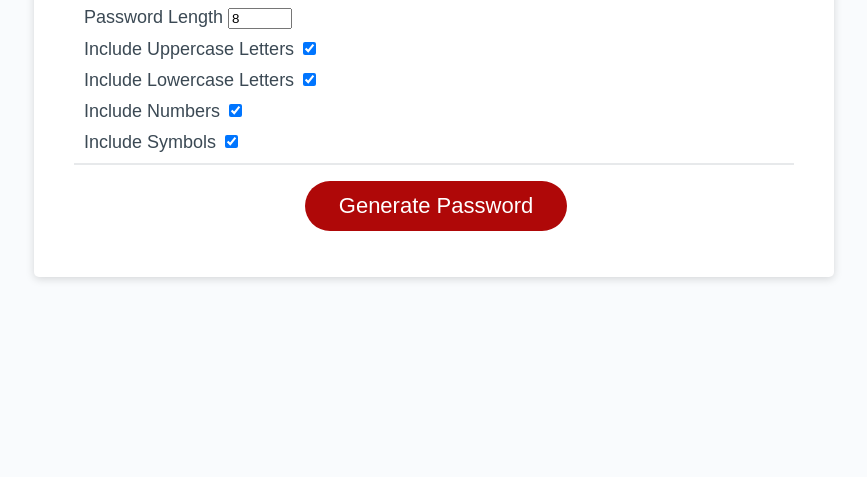
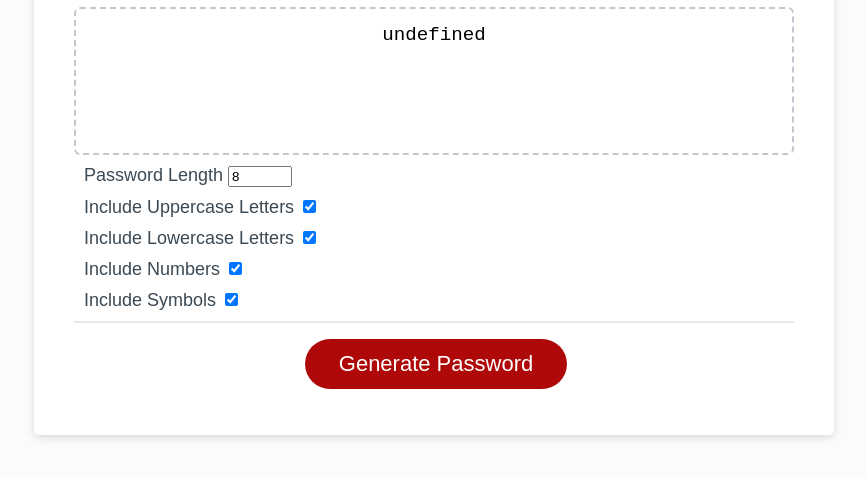
Before and after one commit to nicolechai1028/homework3, a plain HTML site: page index.html in a window 1280 px wide. Both pictures are taken after a click on the button "Generate Password". Shown: the part 241-718 px from the top of the page, without its empty margins (206-1073 px from the left). Drawn offline with Linux system fonts and the light colour scheme.

Commit message:
final version, still doesn't work. watched a tutorial but still didn't help.

```diff
--- a/index.html
+++ b/index.html
@@ -10,14 +10,19 @@
   <body>
     <!-- Container -->
     <div class="wrapper">
-      <header>
         <h1>Password Generator</h1>
-      </header>
       <div class="card">
         <div class="card-header">
           <h2>Generate a Password</h2>
         </div>
-
+        <div class="card-body">
+          <textarea
+            readonly
+            id="password"
+            placeholder="Your Secure Password"
+            aria-label="Generated Password"
+          ></textarea>
+        </div>
           <div class="criteria">
             <label>Password Length</label>
 			        <input type="number" id="length" min='8' max='128' value='8' />
@@ -38,10 +43,10 @@
             <label>Include Symbols</label>
             <input type="checkbox" id="symbols" checked />
           </div>
-
         <div class="card-footer">
           <button id="generate" class="btn">Generate Password</button>
         </div>
+
       </div>
     </div>
     <script src="script.js"></script>
--- a/script.js
+++ b/script.js
@@ -13,6 +13,23 @@ var randomFunc = {
   symbol: getRandomSymbol,
 }
 
+function getRandomLower(){
+  return String.fromCharCode(Math.floor(Math.random() * 26) + 97);
+}
+
+function getRandomUpper(){
+  return String.fromCharCode(Math.floor(Math.random() * 26) + 65);
+}
+
+function getRandomNumber(){
+  return String.fromCharCode(Math.floor(Math.random() * 10) + 48);
+}
+
+function getRandomSymbol(){
+  var symbols = '!@#$%^&*()-+{}[]=<>/,.'
+  return symbols[Math.floor(Math.random() * symbols.length)];
+}
+
 // Generate Event Listener
 generate.addEventListener('click',()=>{
   var length = +lengthEl.value;
@@ -21,17 +38,12 @@ generate.addEventListener('click',()=>{
   var hasNumber = numbersEl.checked;
   var hasSymbol = symbolsEl.checked;
 
-  passwordEl.innerText = generatePassword(
-    hasLower,
-    hasUpper,
-    hasNumber,
-    hasSymbol,
-    length)
+  passwordEl.innerText = generatePassword(length, hasLower, hasUpper, hasNumber, hasSymbol,);
 });
 
 //Generate password function
-function generatePassword(lower, upper, number, symbol, length){
-  let generatedPassword ='';
+function generatePassword(length, lower, upper, number, symbol){
+  let generatedPassword = '';
   var typesCount = lower + upper + number + symbol;
   var typesArr = [{lower},{upper},{number},{symbol}].filter(item => Object.values(item) [0]);
 
@@ -49,21 +61,3 @@ function generatePassword(lower, upper, number, symbol, length){
 }
 
 var finalPassword = generatedPassword.slice(0, lenght);
-
-
-function getRandomLower(){
-  return String.fromCharCode(Math.floor(Math.random() * 26) + 97);
-}
-
-function getRandomUpper(){
-  return String.fromCharCode(Math.floor(Math.random() * 26) + 65);
-}
-
-function getRandomNumber(){
-  return String.fromCharCode(Math.floor(Math.random() * 10) + 48);
-}
-
-function getRandomSymbol(){
-  var symbols = '!@#$%^&*()-+{}[]=<>/,.'
-  return symbols[Math.floor(Math.random() * symbols.length)];
-}
--- a/style.css
+++ b/style.css
@@ -23,7 +23,7 @@ body {
   padding-right: 20px;
 }
 
-header {
+h1 {
   text-align: center;
   padding: 20px;
   padding-top: 0px;
```
